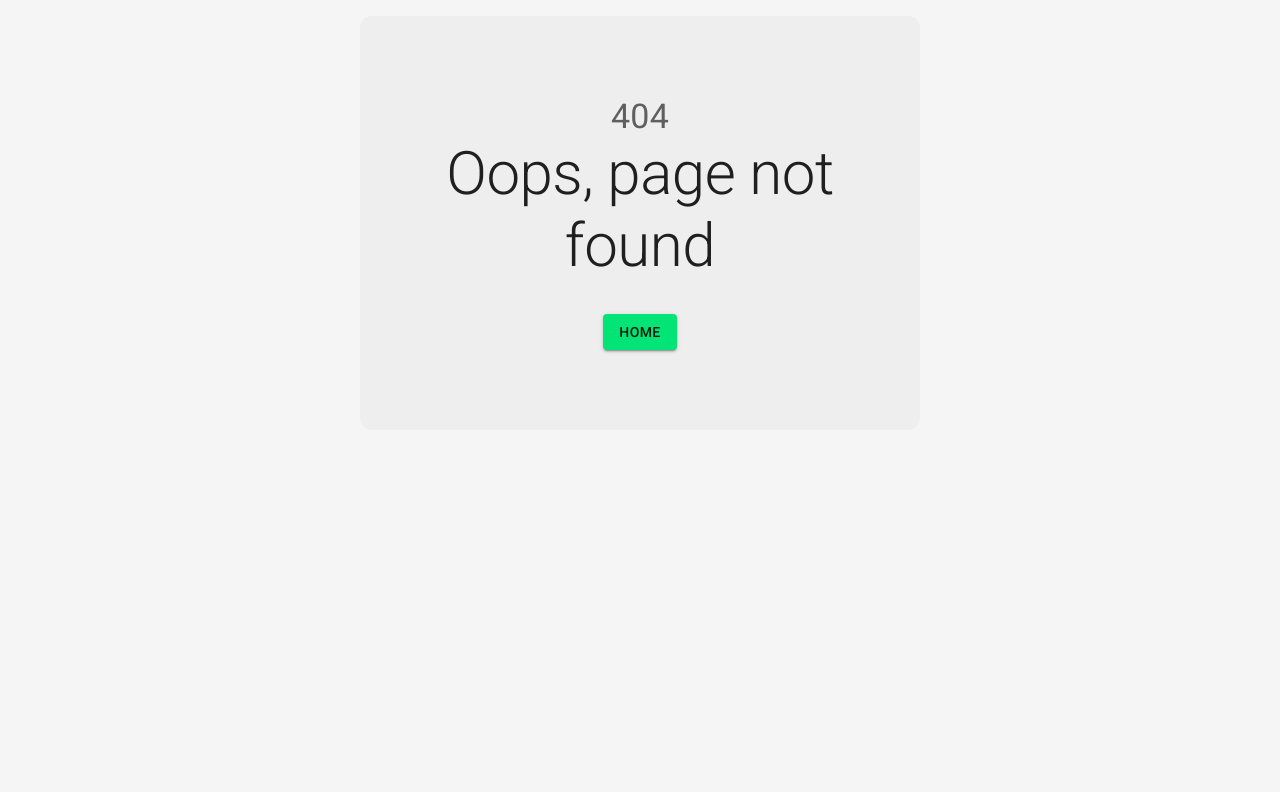
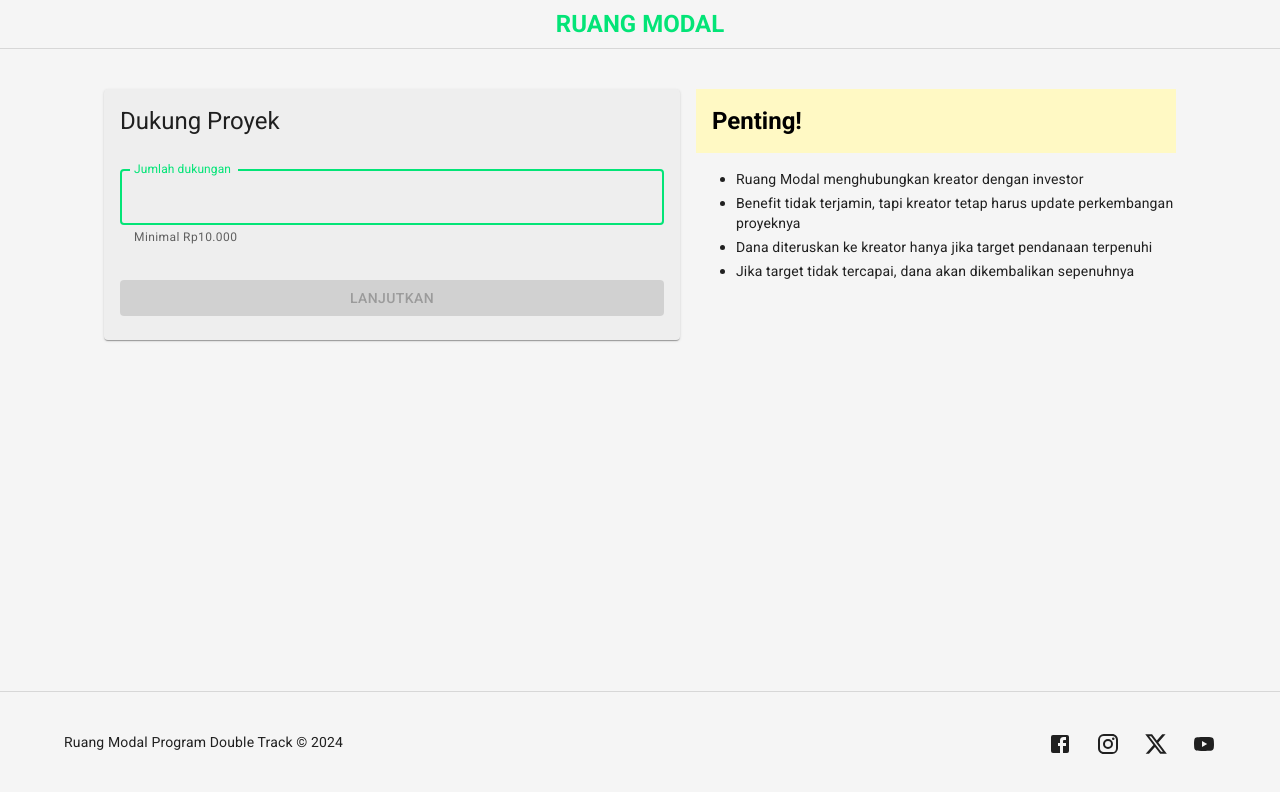
Before and after one commit to rizaldinur/crowdfunding-client, a React (Vite) app: page /support/1/1 in a window 1280 px wide. Before the commit this address had no page. Shown: the top 792 px of the page. Built offline with nearby package versions, Linux system fonts and the light colour scheme.

Commit message:
create support project page

```diff
--- /dev/null
+++ b/src/components/support-project/SupportProjectMain.jsx
@@ -0,0 +1,110 @@
+import {
+  Box,
+  Button,
+  Card,
+  CardContent,
+  CardHeader,
+  Container,
+  Grid,
+  ListItemText,
+  TextField,
+  Typography,
+} from "@mui/material";
+import { yellow } from "@mui/material/colors";
+import { NumericFormat } from "react-number-format";
+import { useState } from "react";
+import { useLocation, useNavigate } from "react-router";
+
+function SupportProjectMain() {
+  const [amount, setAmount] = useState(null);
+  const location = useLocation();
+  const navigate = useNavigate();
+
+  return (
+    <Container maxWidth="lg">
+      <Grid container gap={2} sx={{ justifyContent: "center", py: 5 }}>
+        <Grid size={{ xs: 12, sm: 6 }} sx={{ order: { xs: 1, sm: 0 } }}>
+          <Card>
+            <CardHeader
+              title={<Typography variant="h5">Dukung Proyek</Typography>}
+            />
+            <CardContent>
+              <NumericFormat
+                customInput={TextField}
+                label="Jumlah dukungan"
+                prefix="Rp"
+                value={amount}
+                autoFocus
+                error={!amount ? false : amount < 10000}
+                helperText="Minimal Rp10.000"
+                fullWidth
+                thousandSeparator="."
+                decimalSeparator=","
+                allowNegative={false}
+                onValueChange={(values) => {
+                  setAmount(values.floatValue);
+                }}
+              />
+              <Button
+                sx={{ mt: 4 }}
+                variant="contained"
+                fullWidth
+                disabled={!amount || amount < 10000}
+                onClick={() => {
+                  let to = location.pathname + "/overview";
+                  navigate(to, {
+                    state: {
+                      amount,
+                    },
+                  });
+                }}
+              >
+                Lanjutkan
+              </Button>
+            </CardContent>
+          </Card>
+        </Grid>
+        <Grid size={{ xs: 12, sm: 5 }} sx={{ order: { xs: 0, sm: 1 } }}>
+          <Box>
+            <Typography
+              variant="h5"
+              fontWeight={700}
+              sx={{ p: 2, bgcolor: yellow["100"] }}
+            >
+              Penting!
+            </Typography>
+            <Box component="ul" sx={{ color: "text.primary" }}>
+              <li>
+                <ListItemText
+                  primary="Ruang Modal menghubungkan kreator dengan investor"
+                  slotProps={{ primary: { variant: "body2" } }}
+                />
+              </li>
+              <li>
+                <ListItemText
+                  primary=" Benefit tidak terjamin, tapi kreator tetap harus update
+                              perkembangan proyeknya"
+                  slotProps={{ primary: { variant: "body2" } }}
+                />
+              </li>
+              <li>
+                <ListItemText
+                  primary="Dana diteruskan ke kreator hanya jika target pendanaan terpenuhi"
+                  slotProps={{ primary: { variant: "body2" } }}
+                />
+              </li>
+              <li>
+                <ListItemText
+                  primary="Jika target tidak tercapai, dana akan dikembalikan sepenuhnya"
+                  slotProps={{ primary: { variant: "body2" } }}
+                />
+              </li>
+            </Box>
+          </Box>
+        </Grid>
+      </Grid>
+    </Container>
+  );
+}
+
+export default SupportProjectMain;
--- a/src/router.jsx
+++ b/src/router.jsx
@@ -58,6 +58,7 @@ import PaymentPage, {
 import PreviewPageLayout, {
   previewLoader,
 } from "./routes/layouts/PreviewPageLayout.jsx";
+import SupportProject from "./routes/layouts/SupportProject.jsx";
 
 const router = createBrowserRouter([
   {
@@ -106,6 +107,7 @@ const router = createBrowserRouter([
               { path: "faqs", element: <FaqsPanel />, loader: faqsPanelLoader },
             ],
           },
+
           {
             path: "profile/:profileId",
             element: <ProfileLayout />,
@@ -135,6 +137,10 @@ const router = createBrowserRouter([
             ],
           },
         ],
+      },
+      {
+        path: "support/:profileId/:projectId",
+        element: <SupportProject />,
       },
       {
         path: "/:profileId/:projectId/build-overview/preview",
--- /dev/null
+++ b/src/routes/layouts/SupportProject.jsx
@@ -0,0 +1,15 @@
+import AuthNav from "../../components/navigation/AuthNav";
+import MainFooter from "../../components/navigation/MainFooter";
+import SupportProjectMain from "../../components/support-project/SupportProjectMain";
+
+function SupportProject() {
+  return (
+    <>
+      <AuthNav />
+      <SupportProjectMain />
+      <MainFooter borderTop />
+    </>
+  );
+}
+
+export default SupportProject;
```
